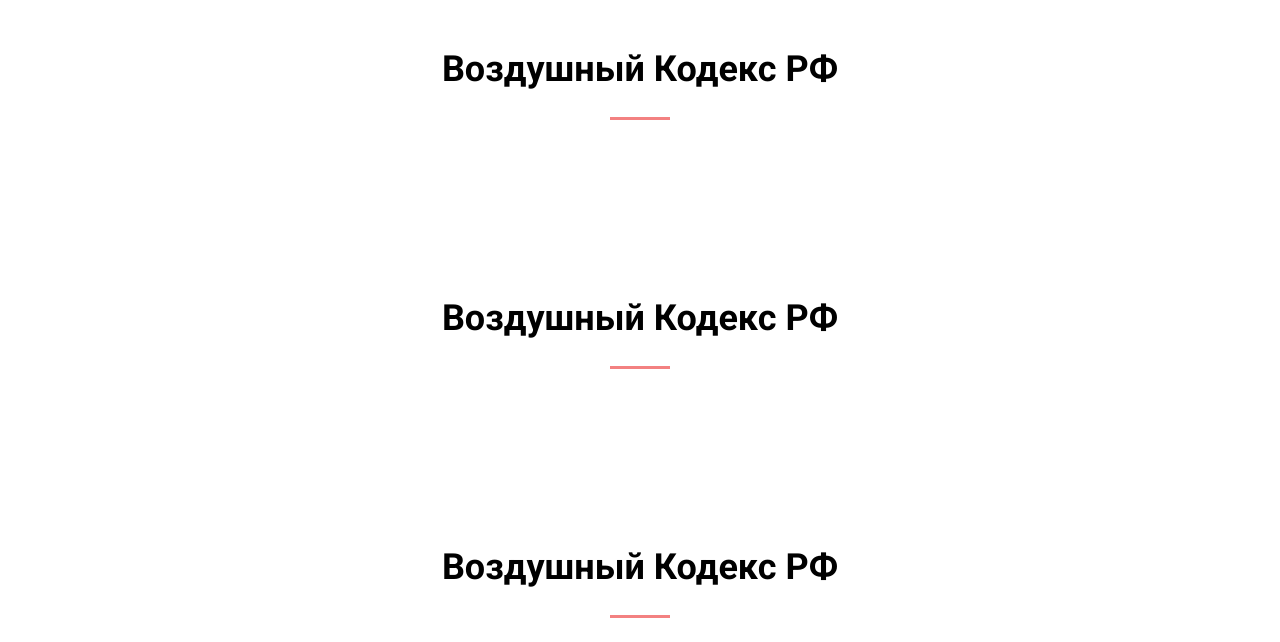
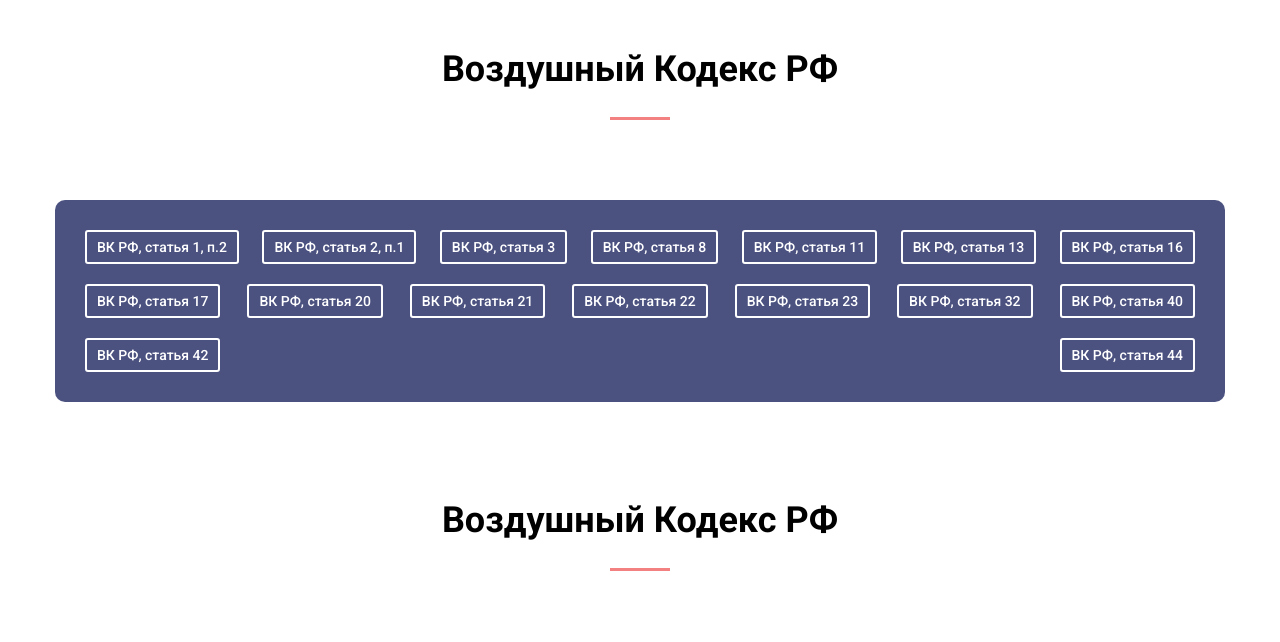
Before and after one commit to leonariks/leonariks.github.io, a PHP site: page / in a window 1280 px wide. Shown: the part 849-1491 px from the top of the page. Run offline with PHP 8.4, Linux system fonts and the light colour scheme.

Commit message:
щшгои

```diff
--- a/handbook/index.html
+++ b/handbook/index.html
@@ -45,7 +45,7 @@
     <div class="container">
         <div class="intro__inner">
 
-                <object class="intro__pdf" data="pdf/spravochnik_dispetchera_1.pdf" type=""></object>
+                <object class="intro__pdf" data="pdf/spravochnik.pdf" type=""></object>
 
         </div><!-- intro__inner -->
     </div><!-- container -->
@@ -63,7 +63,46 @@
             </div><!-- section__title -->
         </div><!-- section__header -->
 
+        <div class="vzk">
+            <div class="vzk__item">
+               <a href="http://www.consultant.ru/document/cons_doc_LAW_13744/3f5e1947eb9b044b4fcc25de75a305e3d56e5eea/#:~:text=2.%20%D0%9F%D0%BE%D0%B4%20%D0%B2%D0%BE%D0%B7%D0%B4%D1%83%D1%88%D0%BD%D1%8B%D0%BC%20%D0%BF%D1%80%D0%BE%D1%81%D1%82%D1%80%D0%B0%D0%BD%D1%81%D1%82%D0%B2%D0%BE%D0%BC%20%D0%A0%D0%BE%D1%81%D1%81%D0%B8%D0%B9%D1%81%D0%BA%D0%BE%D0%B9%20%D0%A4%D0%B5%D0%B4%D0%B5%D1%80%D0%B0%D1%86%D0%B8%D0%B8%20%D0%BF%D0%BE%D0%BD%D0%B8%D0%BC%D0%B0%D0%B5%D1%82%D1%81%D1%8F%20%D0%B2%D0%BE%D0%B7%D0%B4%D1%83%D1%88%D0%BD%D0%BE%D0%B5%20%D0%BF%D1%80%D0%BE%D1%81%D1%82%D1%80%D0%B0%D0%BD%D1%81%D1%82%D0%B2%D0%BE%20%D0%BD%D0%B0%D0%B4%20%D1%82%D0%B5%D1%80%D1%80%D0%B8%D1%82%D0%BE%D1%80%D0%B8%D0%B5%D0%B9%20%D0%A0%D0%BE%D1%81%D1%81%D0%B8%D0%B9%D1%81%D0%BA%D0%BE%D0%B9%20%D0%A4%D0%B5%D0%B4%D0%B5%D1%80%D0%B0%D1%86%D0%B8%D0%B8%2C%20%D0%B2%20%D1%82%D0%BE%D0%BC%20%D1%87%D0%B8%D1%81%D0%BB%D0%B5%20%D0%B2%D0%BE%D0%B7%D0%B4%D1%83%D1%88%D0%BD%D0%BE%D0%B5%20%D0%BF%D1%80%D0%BE%D1%81%D1%82%D1%80%D0%B0%D0%BD%D1%81%D1%82%D0%B2%D0%BE%20%D0%BD%D0%B0%D0%B4%20%D0%B2%D0%BD%D1%83%D1%82%D1%80%D0%B5%D0%BD%D0%BD%D0%B8%D0%BC%D0%B8%20%D0%B2%D0%BE%D0%B4%D0%B0%D0%BC%D0%B8%20%D0%B8%20%D1%82%D0%B5%D1%80%D1%80%D0%B8%D1%82%D0%BE%D1%80%D0%B8%D0%B0%D0%BB%D1%8C%D0%BD%D1%8B%D0%BC%20%D0%BC%D0%BE%D1%80%D0%B5%D0%BC." target="_blank">ВК РФ, статья 1, п.2</a>
 
+               <a href="http://www.consultant.ru/document/cons_doc_LAW_13744/7eda6a8a0e0865824751bd16c09fdcfe1cf9c3cf/#:~:text=%D0%92%D0%BE%D0%B7%D0%B4%D1%83%D1%88%D0%BD%D0%BE%D0%B5%20%D0%B7%D0%B0%D0%BA%D0%BE%D0%BD%D0%BE%D0%B4%D0%B0%D1%82%D0%B5%D0%BB%D1%8C%D1%81%D1%82%D0%B2%D0%BE%20%D0%A0%D0%BE%D1%81%D1%81%D0%B8%D0%B9%D1%81%D0%BA%D0%BE%D0%B9%20%D0%A4%D0%B5%D0%B4%D0%B5%D1%80%D0%B0%D1%86%D0%B8%D0%B8%20%D1%81%D0%BE%D1%81%D1%82%D0%BE%D0%B8%D1%82,%D0%BD%D0%BE%D1%80%D0%BC%D0%B0%D1%82%D0%B8%D0%B2%D0%BD%D1%8B%D1%85%20%D0%BF%D1%80%D0%B0%D0%B2%D0%BE%D0%B2%D1%8B%D1%85%20%D0%B0%D0%BA%D1%82%D0%BE%D0%B2%20%D0%A0%D0%BE%D1%81%D1%81%D0%B8%D0%B9%D1%81%D0%BA%D0%BE%D0%B9%20%D0%A4%D0%B5%D0%B4%D0%B5%D1%80%D0%B0%D1%86%D0%B8%D0%B8." target="_blank">ВК РФ, статья 2, п.1</a>
+
+               <a href="http://www.consultant.ru/document/cons_doc_LAW_13744/d4b50b42f15d48cafb19fa62ca961b8b37fc65c2/#:~:text=%D0%95%D1%81%D0%BB%D0%B8%20%D0%BC%D0%B5%D0%B6%D0%B4%D1%83%D0%BD%D0%B0%D1%80%D0%BE%D0%B4%D0%BD%D1%8B%D0%BC%20%D0%B4%D0%BE%D0%B3%D0%BE%D0%B2%D0%BE%D1%80%D0%BE%D0%BC%20%D0%A0%D0%BE%D1%81%D1%81%D0%B8%D0%B9%D1%81%D0%BA%D0%BE%D0%B9%20%D0%A4%D0%B5%D0%B4%D0%B5%D1%80%D0%B0%D1%86%D0%B8%D0%B8%20%D1%83%D1%81%D1%82%D0%B0%D0%BD%D0%BE%D0%B2%D0%BB%D0%B5%D0%BD%D1%8B%20%D0%B8%D0%BD%D1%8B%D0%B5%20%D0%BF%D1%80%D0%B0%D0%B2%D0%B8%D0%BB%D0%B0%2C%20%D1%87%D0%B5%D0%BC%20%D1%82%D0%B5%2C%20%D0%BA%D0%BE%D1%82%D0%BE%D1%80%D1%8B%D0%B5%20%D0%BF%D1%80%D0%B5%D0%B4%D1%83%D1%81%D0%BC%D0%BE%D1%82%D1%80%D0%B5%D0%BD%D1%8B%20%D0%BD%D0%B0%D1%81%D1%82%D0%BE%D1%8F%D1%89%D0%B8%D0%BC%20%D0%9A%D0%BE%D0%B4%D0%B5%D0%BA%D1%81%D0%BE%D0%BC%2C%20%D0%BF%D1%80%D0%B8%D0%BC%D0%B5%D0%BD%D1%8F%D1%8E%D1%82%D1%81%D1%8F%20%D0%BF%D1%80%D0%B0%D0%B2%D0%B8%D0%BB%D0%B0%20%D0%BC%D0%B5%D0%B6%D0%B4%D1%83%D0%BD%D0%B0%D1%80%D0%BE%D0%B4%D0%BD%D0%BE%D0%B3%D0%BE%20%D0%B4%D0%BE%D0%B3%D0%BE%D0%B2%D0%BE%D1%80%D0%B0." target="_blank">ВК РФ, статья 3</a>
+
+               <a href="http://www.consultant.ru/document/cons_doc_LAW_13744/c25d2c5d0c9c74e78732885ea27ecf310ee569f2/#:~:text=%D0%92%D0%97%D0%9A%20%D0%A0%D0%A4%20%D0%A1%D1%82%D0%B0%D1%82%D1%8C%D1%8F%208.%20%D0%9E%D0%B1%D1%8F%D0%B7%D0%B0%D1%82%D0%B5%D0%BB%D1%8C%D0%BD%D1%8B%D0%B5%20%D1%81%D0%B5%D1%80%D1%82%D0%B8%D1%84%D0%B8%D0%BA%D0%B0%D1%86%D0%B8%D1%8F%20%D0%B8%20%D0%B0%D1%82%D1%82%D0%B5%D1%81%D1%82%D0%B0%D1%86%D0%B8%D1%8F%20%D0%B2%20%D0%B3%D1%80%D0%B0%D0%B6%D0%B4%D0%B0%D0%BD%D1%81%D0%BA%D0%BE%D0%B9%20%D0%B0%D0%B2%D0%B8%D0%B0%D1%86%D0%B8%D0%B8" target="_blank">ВК РФ, статья 8</a>
+
+               <a href="http://www.consultant.ru/document/cons_doc_LAW_13744/cecbc70296561ca525eaa479dae6e784a18d1e83/#:~:text=%D0%98%D1%81%D0%BF%D0%BE%D0%BB%D1%8C%D0%B7%D0%BE%D0%B2%D0%B0%D0%BD%D0%B8%D0%B5%20%D0%B2%D0%BE%D0%B7%D0%B4%D1%83%D1%88%D0%BD%D0%BE%D0%B3%D0%BE%20%D0%BF%D1%80%D0%BE%D1%81%D1%82%D1%80%D0%B0%D0%BD%D1%81%D1%82%D0%B2%D0%B0%20%D0%BF%D1%80%D0%B5%D0%B4%D1%81%D1%82%D0%B0%D0%B2%D0%BB%D1%8F%D0%B5%D1%82,%D0%BF%D0%BE%20%D0%B8%D1%81%D0%BF%D0%BE%D0%BB%D1%8C%D0%B7%D0%BE%D0%B2%D0%B0%D0%BD%D0%B8%D1%8E%20%D0%B2%D0%BE%D0%B7%D0%B4%D1%83%D1%88%D0%BD%D0%BE%D0%B3%D0%BE%20%D0%BF%D1%80%D0%BE%D1%81%D1%82%D1%80%D0%B0%D0%BD%D1%81%D1%82%D0%B2%D0%B0." target="_blank">ВК РФ, статья 11
+            </a>
+
+               <a href="http://www.consultant.ru/document/cons_doc_LAW_13744/a0e291d423a39446afb3237845defc3e5159caa6/#:~:text=%D0%92%D0%97%D0%9A%20%D0%A0%D0%A4%20%D0%A1%D1%82%D0%B0%D1%82%D1%8C%D1%8F%2013.%20%D0%93%D0%BE%D1%81%D1%83%D0%B4%D0%B0%D1%80%D1%81%D1%82%D0%B2%D0%B5%D0%BD%D0%BD%D1%8B%D0%B5%20%D0%BF%D1%80%D0%B8%D0%BE%D1%80%D0%B8%D1%82%D0%B5%D1%82%D1%8B%20%D0%B2%20%D0%B8%D1%81%D0%BF%D0%BE%D0%BB%D1%8C%D0%B7%D0%BE%D0%B2%D0%B0%D0%BD%D0%B8%D0%B8%20%D0%B2%D0%BE%D0%B7%D0%B4%D1%83%D1%88%D0%BD%D0%BE%D0%B3%D0%BE%20%D0%BF%D1%80%D0%BE%D1%81%D1%82%D1%80%D0%B0%D0%BD%D1%81%D1%82%D0%B2%D0%B0" target="_blank">ВК РФ, статья 13
+            </a>
+
+               <a href="http://www.consultant.ru/document/cons_doc_LAW_13744/a0e6d9f97f76d0390d69ab48c7a847bdf5c4fefc/#:~:text=%D0%92%20%D1%81%D0%BE%D0%BE%D1%82%D0%B2%D0%B5%D1%82%D1%81%D1%82%D0%B2%D0%B8%D0%B8%20%D1%81%D0%BE,%D0%BE%D1%80%D0%B3%D0%B0%D0%BD%D0%B8%D0%B7%D0%B0%D1%86%D0%B8%D0%B8%20%D0%B2%D0%BE%D0%B7%D0%B4%D1%83%D1%88%D0%BD%D0%BE%D0%B3%D0%BE%20%D0%B4%D0%B2%D0%B8%D0%B6%D0%B5%D0%BD%D0%B8%D1%8F." target="_blank">ВК РФ, статья 16
+            </a>
+
+               <a href="http://www.consultant.ru/document/cons_doc_LAW_13744/a29cef71e402359e21010266fe319e1fad87087c/#:~:text=%D0%98%D1%81%D0%BF%D0%BE%D0%BB%D1%8C%D0%B7%D0%BE%D0%B2%D0%B0%D0%BD%D0%B8%D0%B5%20%D0%B2%D0%BE%D0%B7%D0%B4%D1%83%D1%88%D0%BD%D0%BE%D0%B3%D0%BE%20%D0%BF%D1%80%D0%BE%D1%81%D1%82%D1%80%D0%B0%D0%BD%D1%81%D1%82%D0%B2%D0%B0%20%D0%B8%D0%BB%D0%B8%20%D0%BE%D1%82%D0%B4%D0%B5%D0%BB%D1%8C%D0%BD%D1%8B%D1%85%20%D0%B5%D0%B3%D0%BE%20%D1%80%D0%B0%D0%B9%D0%BE%D0%BD%D0%BE%D0%B2%20%D0%BC%D0%BE%D0%B6%D0%B5%D1%82%20%D0%B1%D1%8B%D1%82%D1%8C%20%D0%B7%D0%B0%D0%BF%D1%80%D0%B5%D1%89%D0%B5%D0%BD%D0%BE%20%D0%B8%D0%BB%D0%B8%20%D0%BE%D0%B3%D1%80%D0%B0%D0%BD%D0%B8%D1%87%D0%B5%D0%BD%D0%BE%20%D0%B2%20%D0%BF%D0%BE%D1%80%D1%8F%D0%B4%D0%BA%D0%B5%2C%20%D1%83%D1%81%D1%82%D0%B0%D0%BD%D0%BE%D0%B2%D0%BB%D0%B5%D0%BD%D0%BD%D0%BE%D0%BC%20%D0%9F%D1%80%D0%B0%D0%B2%D0%B8%D1%82%D0%B5%D0%BB%D1%8C%D1%81%D1%82%D0%B2%D0%BE%D0%BC%20%D0%A0%D0%BE%D1%81%D1%81%D0%B8%D0%B9%D1%81%D0%BA%D0%BE%D0%B9%20%D0%A4%D0%B5%D0%B4%D0%B5%D1%80%D0%B0%D1%86%D0%B8%D0%B8." target="_blank">ВК РФ, статья 17
+            </a>
+
+               <a href="http://www.consultant.ru/document/cons_doc_LAW_13744/d3344e39025e4256488dad3c8f0590c3d82b0283/#:~:text=%D0%90%D0%B2%D0%B8%D0%B0%D1%86%D0%B8%D1%8F%20%D0%BF%D0%BE%D0%B4%D1%80%D0%B0%D0%B7%D0%B4%D0%B5%D0%BB%D1%8F%D0%B5%D1%82%D1%81%D1%8F%20%D0%BD%D0%B0%20%D0%B3%D1%80%D0%B0%D0%B6%D0%B4%D0%B0%D0%BD%D1%81%D0%BA%D1%83%D1%8E%2C%20%D0%B3%D0%BE%D1%81%D1%83%D0%B4%D0%B0%D1%80%D1%81%D1%82%D0%B2%D0%B5%D0%BD%D0%BD%D1%83%D1%8E%20%D0%B8%20%D1%8D%D0%BA%D1%81%D0%BF%D0%B5%D1%80%D0%B8%D0%BC%D0%B5%D0%BD%D1%82%D0%B0%D0%BB%D1%8C%D0%BD%D1%83%D1%8E%20%D0%B0%D0%B2%D0%B8%D0%B0%D1%86%D0%B8%D1%8E." target="_blank">ВК РФ, статья 20</a>
+
+               <a href="http://www.consultant.ru/document/cons_doc_LAW_13744/c65ba41fa1c8c9c0be850cd8e754672a19c87202/#:~:text=1.-,%D0%90%D0%B2%D0%B8%D0%B0%D1%86%D0%B8%D1%8F%2C%20%D0%B8%D1%81%D0%BF%D0%BE%D0%BB%D1%8C%D0%B7%D1%83%D0%B5%D0%BC%D0%B0%D1%8F%20%D0%B2%20%D1%86%D0%B5%D0%BB%D1%8F%D1%85%20%D0%BE%D0%B1%D0%B5%D1%81%D0%BF%D0%B5%D1%87%D0%B5%D0%BD%D0%B8%D1%8F%20%D0%BF%D0%BE%D1%82%D1%80%D0%B5%D0%B1%D0%BD%D0%BE%D1%81%D1%82%D0%B5%D0%B9%20%D0%B3%D1%80%D0%B0%D0%B6%D0%B4%D0%B0%D0%BD%20%D0%B8%20%D1%8D%D0%BA%D0%BE%D0%BD%D0%BE%D0%BC%D0%B8%D0%BA%D0%B8%2C%20%D0%BE%D1%82%D0%BD%D0%BE%D1%81%D0%B8%D1%82%D1%81%D1%8F,(%D1%81%D0%BC.%20%D1%82%D0%B5%D0%BA%D1%81%D1%82%20%D0%B2%20%D0%BF%D1%80%D0%B5%D0%B4%D1%8B%D0%B4%D1%83%D1%89%D0%B5%D0%B9%20%D1%80%D0%B5%D0%B4%D0%B0%D0%BA%D1%86%D0%B8%D0%B8),-%D0%9E%D1%82%D0%BA%D1%80%D1%8B%D1%82%D1%8C%20%D0%BF%D0%BE%D0%BB%D0%BD%D1%8B%D0%B9%20%D1%82%D0%B5%D0%BA%D1%81%D1%82" target="_blank">ВК РФ, статья 21</a>
+
+               <a href="http://www.consultant.ru/document/cons_doc_LAW_13744/7f3c996cc4d09b8c93f4ea54468d2531f95e6b7d/#:~:text=%D0%92%D0%97%D0%9A%20%D0%A0%D0%A4%20%D0%A1%D1%82%D0%B0%D1%82%D1%8C%D1%8F%2022.%20%D0%93%D0%BE%D1%81%D1%83%D0%B4%D0%B0%D1%80%D1%81%D1%82%D0%B2%D0%B5%D0%BD%D0%BD%D0%B0%D1%8F%20%D0%B0%D0%B2%D0%B8%D0%B0%D1%86%D0%B8%D1%8F" target="_blank">ВК РФ, статья 22</a>
+
+               <a href="http://www.consultant.ru/document/cons_doc_LAW_13744/98418749eddbe46905317e1442cd2eef53b8230c/#:~:text=%D0%90%D0%B2%D0%B8%D0%B0%D1%86%D0%B8%D1%8F%2C%20%D0%B8%D1%81%D0%BF%D0%BE%D0%BB%D1%8C%D0%B7%D1%83%D0%B5%D0%BC%D0%B0%D1%8F%20%D0%B4%D0%BB%D1%8F,%D0%9F%D1%80%D0%B0%D0%B2%D0%B8%D1%82%D0%B5%D0%BB%D1%8C%D1%81%D1%82%D0%B2%D0%BE%D0%BC%20%D0%A0%D0%BE%D1%81%D1%81%D0%B8%D0%B9%D1%81%D0%BA%D0%BE%D0%B9%20%D0%A4%D0%B5%D0%B4%D0%B5%D1%80%D0%B0%D1%86%D0%B8%D0%B8." target="_blank">ВК РФ, статья 23</a>
+
+               <a href="http://www.consultant.ru/document/cons_doc_LAW_13744/769b1039af2bbe0206b860c00dc12b379cc91553/#:~:text=%D0%92%D0%97%D0%9A%20%D0%A0%D0%A4%20%D0%A1%D1%82%D0%B0%D1%82%D1%8C%D1%8F%2032.%20%D0%92%D0%BE%D0%B7%D0%B4%D1%83%D1%88%D0%BD%D0%BE%D0%B5%20%D1%81%D1%83%D0%B4%D0%BD%D0%BE" target="_blank">ВК РФ, статья 32</a>
+
+               <a href="http://www.consultant.ru/document/cons_doc_LAW_13744/15bacbc7fb72b52252dff69848c52d3cf2225d95/#:~:text=%D0%92%D0%97%D0%9A%20%D0%A0%D0%A4%20%D0%A1%D1%82%D0%B0%D1%82%D1%8C%D1%8F%2040.%20%D0%90%D1%8D%D1%80%D0%BE%D0%B4%D1%80%D0%BE%D0%BC%D1%8B%20%D0%B8%20%D0%B0%D1%8D%D1%80%D0%BE%D0%BF%D0%BE%D1%80%D1%82%D1%8B" target="_blank">ВК РФ, статья 40</a>
+
+               <a href="http://www.consultant.ru/document/cons_doc_LAW_13744/8a87d9be4ab9f41e6e5a7956f931d9794ba4d43d/#:~:text=%D0%9E%D0%B1%D1%8A%D0%B5%D0%BA%D1%82%D0%B0%D0%BC%D0%B8%20%D0%B5%D0%B4%D0%B8%D0%BD%D0%BE%D0%B9%20%D1%81%D0%B8%D1%81%D1%82%D0%B5%D0%BC%D1%8B,%D1%84%D0%B5%D0%B4%D0%B5%D1%80%D0%B0%D0%BB%D1%8C%D0%BD%D1%8B%D0%BC%D0%B8%20%D0%B0%D0%B2%D0%B8%D0%B0%D1%86%D0%B8%D0%BE%D0%BD%D0%BD%D1%8B%D0%BC%D0%B8%20%D0%BF%D1%80%D0%B0%D0%B2%D0%B8%D0%BB%D0%B0%D0%BC%D0%B8." target="_blank">ВК РФ, статья 42</a>
+
+               <a href="http://www.consultant.ru/document/cons_doc_LAW_13744/286325ce401f3dc23b8a97305e06ececfd39314f/#:~:text=%D0%92%D0%97%D0%9A%20%D0%A0%D0%A4%20%D0%A1%D1%82%D0%B0%D1%82%D1%8C%D1%8F%2044.%20%D0%90%D1%8D%D1%80%D0%BE%D0%B4%D1%80%D0%BE%D0%BC%D1%8B%20%D1%81%D0%BE%D0%B2%D0%BC%D0%B5%D1%81%D1%82%D0%BD%D0%BE%D0%B3%D0%BE%20%D0%B1%D0%B0%D0%B7%D0%B8%D1%80%D0%BE%D0%B2%D0%B0%D0%BD%D0%B8%D1%8F%20%D0%B8%20%D0%B0%D1%8D%D1%80%D0%BE%D0%B4%D1%80%D0%BE%D0%BC%D1%8B%20%D1%81%D0%BE%D0%B2%D0%BC%D0%B5%D1%81%D1%82%D0%BD%D0%BE%D0%B3%D0%BE%20%D0%B8%D1%81%D0%BF%D0%BE%D0%BB%D1%8C%D0%B7%D0%BE%D0%B2%D0%B0%D0%BD%D0%B8%D1%8F" target="_blank">ВК РФ, статья 44</a>
+
+            </div>
+        </div>
 
 
 
--- a/handbook/style.css
+++ b/handbook/style.css
@@ -203,3 +203,44 @@ table {
         background-color: #f38181;
         margin: 30px auto 60px;
     }
+
+
+    /* VZK
+    =============================================== */
+
+    .vzk {
+
+        display: flex;
+        background-color: #4b5280;
+        padding: 20px 20px;
+        border-radius: 10px;
+    }
+
+    .vzk__item {
+
+      display: flex;
+      justify-content: space-between;
+      flex-wrap: wrap;
+      align-items: center;
+    }
+
+    .vzk__item a {
+
+        text-decoration: none;
+        color: #fff;
+        margin: 10px;
+
+        font-size: 14px;
+        font-weight: 500;
+        border: 2px #fff solid;
+        border-radius: 3px;
+        padding: 8px 10px;
+
+        transition: transform .2s linear, background-color .2s linear;
+    }
+
+    .vzk__item a:hover {
+
+        transform: translate3d(-2px,-2px,0);
+        background-color: #333;
+    }
```
Also changed, not shown: 2 other files.
